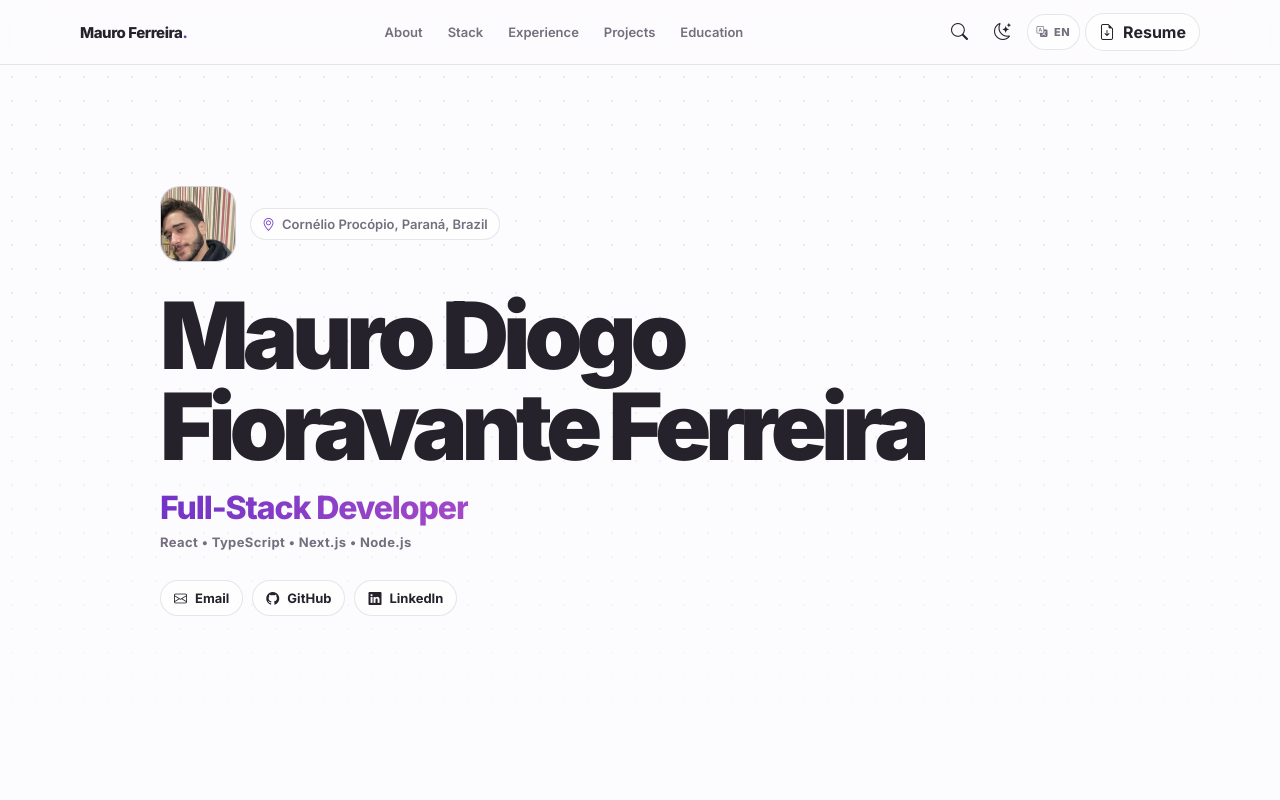
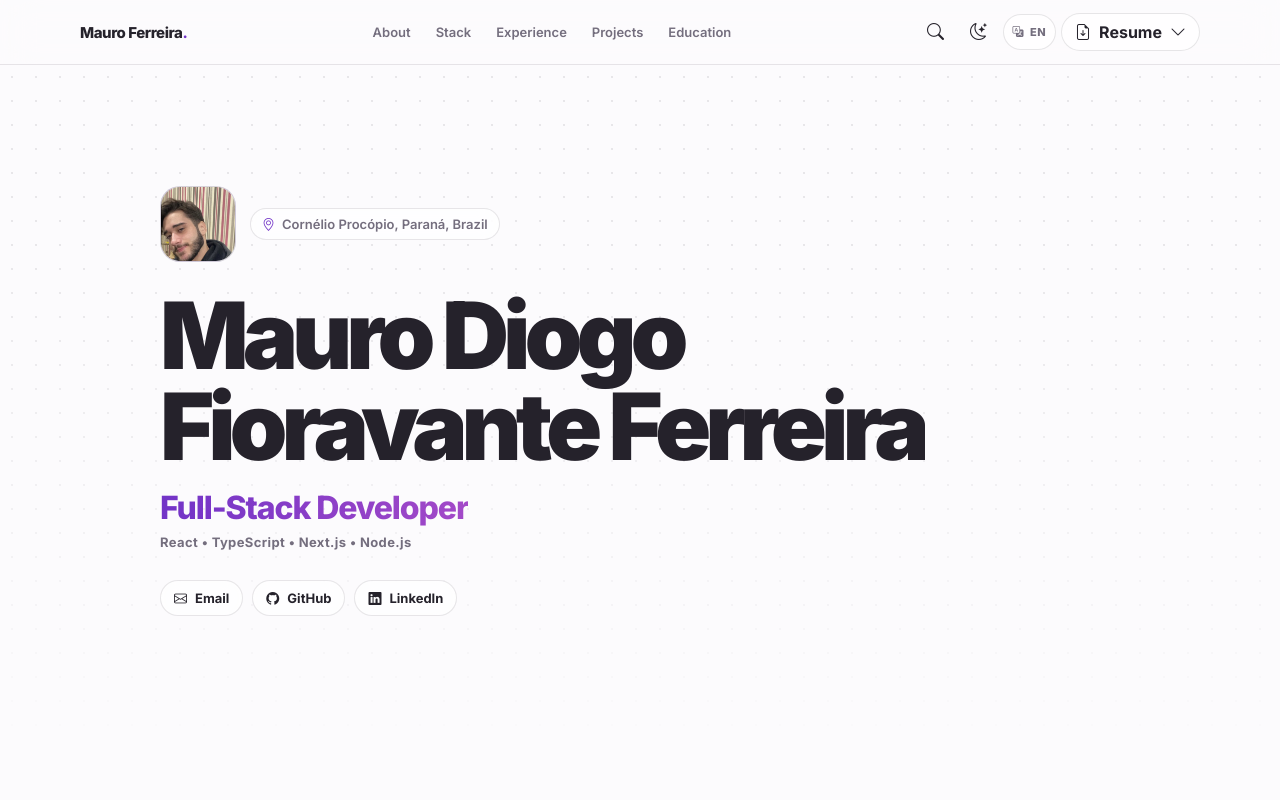
Before and after one commit to maurodferreira/Portfolio-site-mauro, a React (Vite) app: page / in a window 1280 px wide. Shown: the top 800 px of the page. Built offline with nearby package versions, Linux system fonts and the light colour scheme.

Commit message:
feat: adiciona seletor de versao do curriculo

```diff
--- a/src/components/Navbar.tsx
+++ b/src/components/Navbar.tsx
@@ -22,6 +22,7 @@ function scrollToSection(id: string) {
 export function Navbar({ data, language, onLanguageChange, onOpenResume }: NavbarProps) {
   const { theme, toggleTheme } = useTheme()
   const [menuOpen, setMenuOpen] = useState(false)
+  const [resumeMenuOpen, setResumeMenuOpen] = useState(false)
   const [searchOpen, setSearchOpen] = useState(false)
   const [query, setQuery] = useState('')
 
@@ -50,6 +51,7 @@ export function Navbar({ data, language, onLanguageChange, onOpenResume }: Navba
       if (event.key === 'Escape') {
         setSearchOpen(false)
         setMenuOpen(false)
+        setResumeMenuOpen(false)
       }
     }
 
@@ -105,6 +107,7 @@ export function Navbar({ data, language, onLanguageChange, onOpenResume }: Navba
 
   const openResume = (variant: ResumeVariant) => {
     setMenuOpen(false)
+    setResumeMenuOpen(false)
     onOpenResume(variant)
   }
 
@@ -156,10 +159,46 @@ export function Navbar({ data, language, onLanguageChange, onOpenResume }: Navba
               {language.toUpperCase()}
             </button>
 
-            <button className="resume-button desktop-resume" type="button" onClick={() => onOpenResume('visual')}>
-              <i className="bi bi-file-earmark-arrow-down" aria-hidden="true" />
-              {data.ui.navigation.resume}
-            </button>
+            <div className="resume-selector desktop-resume">
+              <button
+                className="resume-button"
+                type="button"
+                aria-haspopup="menu"
+                aria-expanded={resumeMenuOpen}
+                onClick={() => setResumeMenuOpen((current) => !current)}
+              >
+                <i className="bi bi-file-earmark-arrow-down" aria-hidden="true" />
+                {data.ui.navigation.resume}
+                <i
+                  className={`bi bi-chevron-down resume-selector-chevron ${resumeMenuOpen ? 'open' : ''}`}
+                  aria-hidden="true"
+                />
+              </button>
+
+              {resumeMenuOpen && (
+                <div className="resume-selector-menu" role="menu">
+                  <button type="button" role="menuitem" onClick={() => openResume('visual')}>
+                    <span className="resume-selector-icon">
+                      <i className="bi bi-file-earmark-person" aria-hidden="true" />
+                    </span>
+                    <span>
+                      <strong>{data.ui.navigation.resumeVisual}</strong>
+                      <small>{language === 'pt' ? 'Versão visual com foto e layout' : 'Visual version with photo and layout'}</small>
+                    </span>
+                  </button>
+
+                  <button type="button" role="menuitem" onClick={() => openResume('ats')}>
+                    <span className="resume-selector-icon">
+                      <i className="bi bi-file-earmark-text" aria-hidden="true" />
+                    </span>
+                    <span>
+                      <strong>{data.ui.navigation.resumeAts}</strong>
+                      <small>{language === 'pt' ? 'Versão linear para recrutamento' : 'Linear version for recruiting systems'}</small>
+                    </span>
+                  </button>
+                </div>
+              )}
+            </div>
 
             <button
               className="icon-button mobile-menu-button"
```
